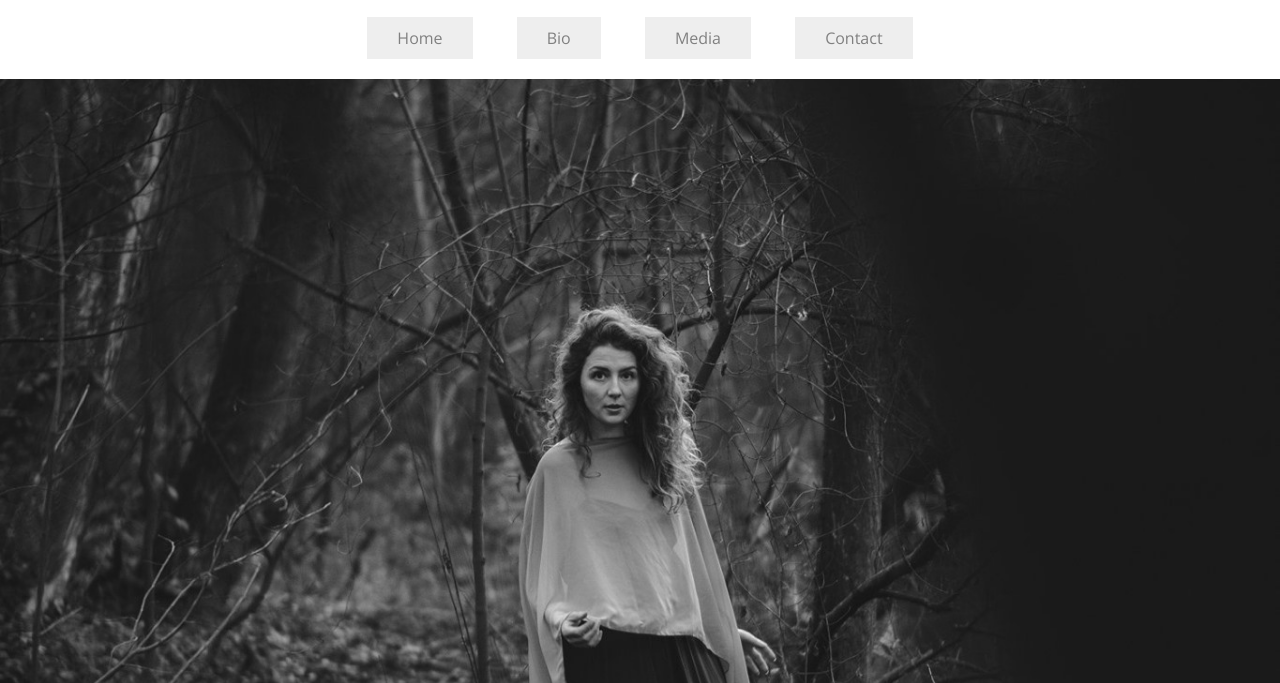
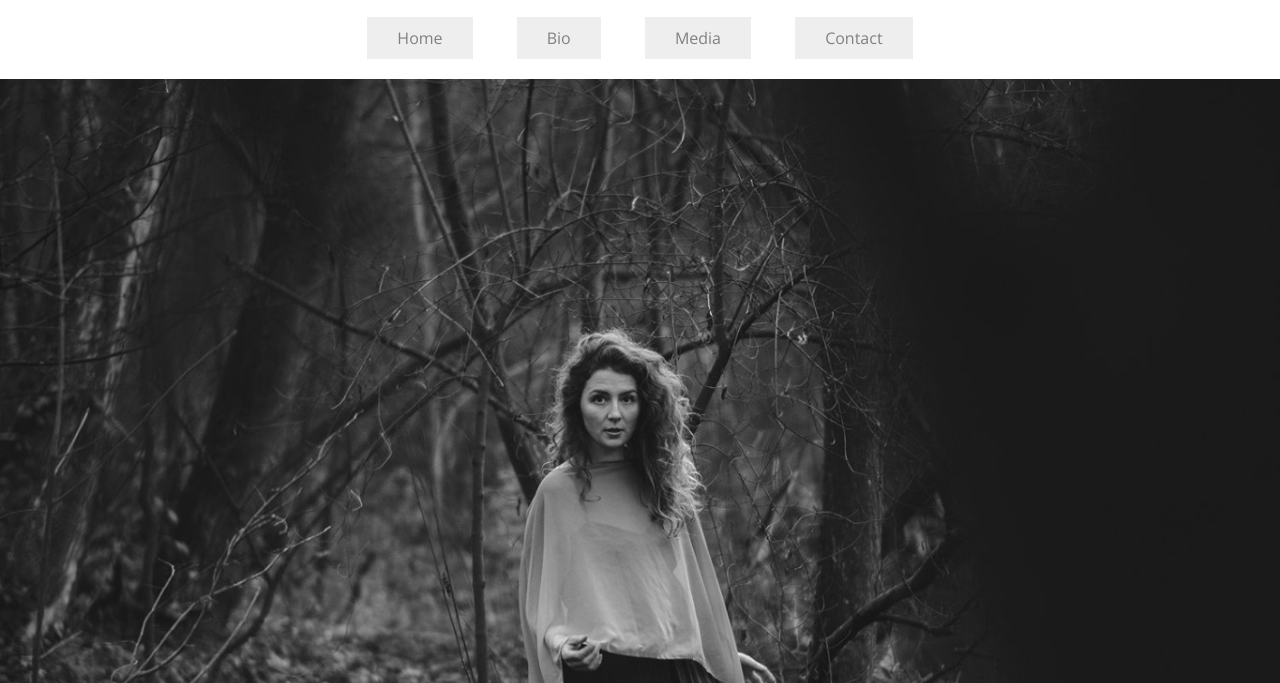
Before and after one commit to holdenmad/hannah_website, a plain HTML site: page index.html in a window 1280 px wide. Shown: the part 117-800 px from the top of the page. Drawn offline with nearby package versions, Linux system fonts and the light colour scheme.

Commit message:
added media queries to fix image

```diff
--- a/styles.css
+++ b/styles.css
@@ -151,7 +151,7 @@ nav ul li {
 
 #coverpicture {
     background-image: url("hannahtreesbw.jpg");
-    background-position: 50% 42%;
+    background-position: 50% 40%;
     background-repeat: no-repeat;
     background-attachment: fixed;
     background-size: cover;
@@ -276,3 +276,14 @@ iframe {
         padding-right: 0px;
     }
 }
+
+@media only screen and (max-device-width: 1600px) {
+    #coverpicture {
+        background-attachment: fixed;
+        background-size: cover;
+    }
+    #secondpicture {
+        background-attachment: fixed;
+        background-size: cover;
+    }
+}
```
